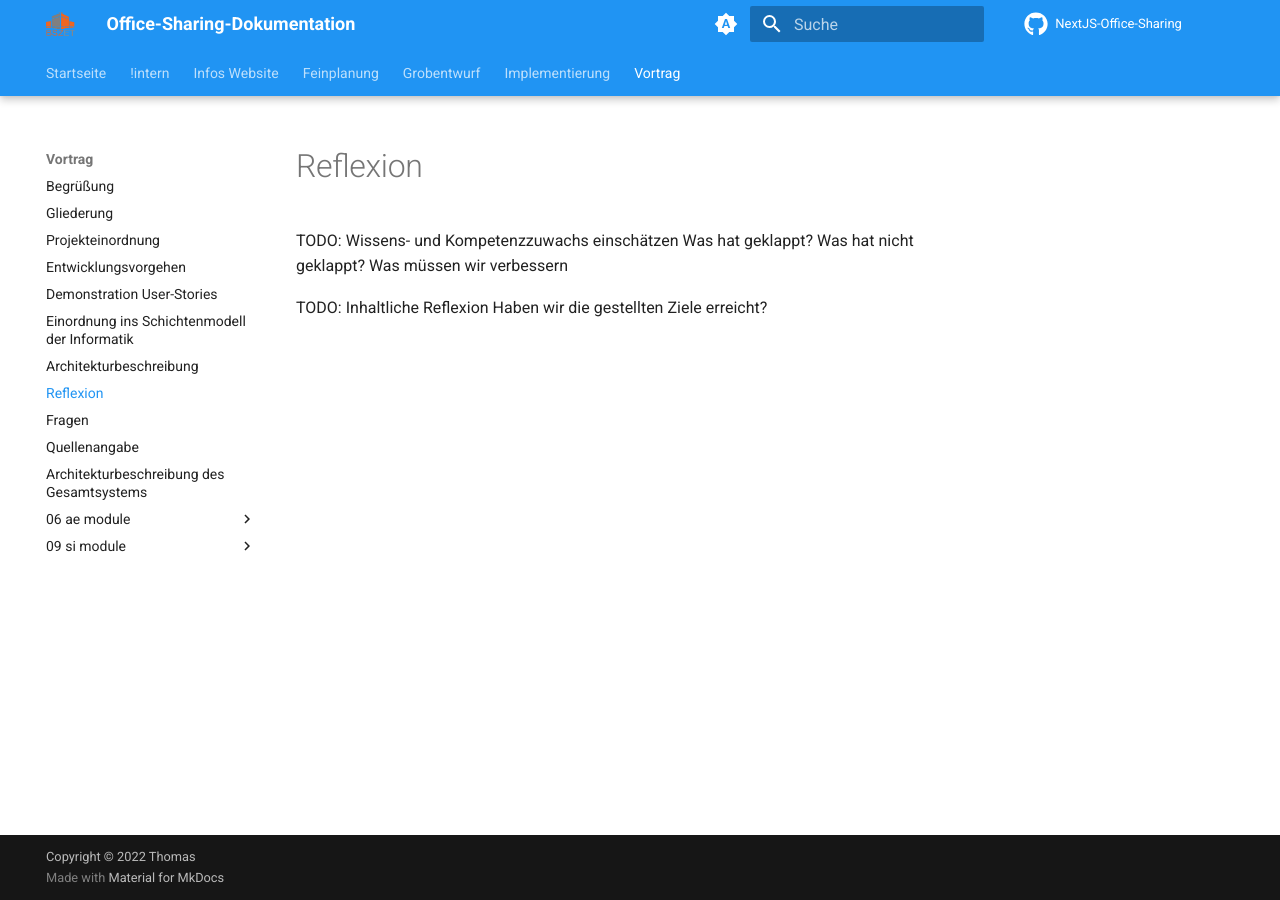
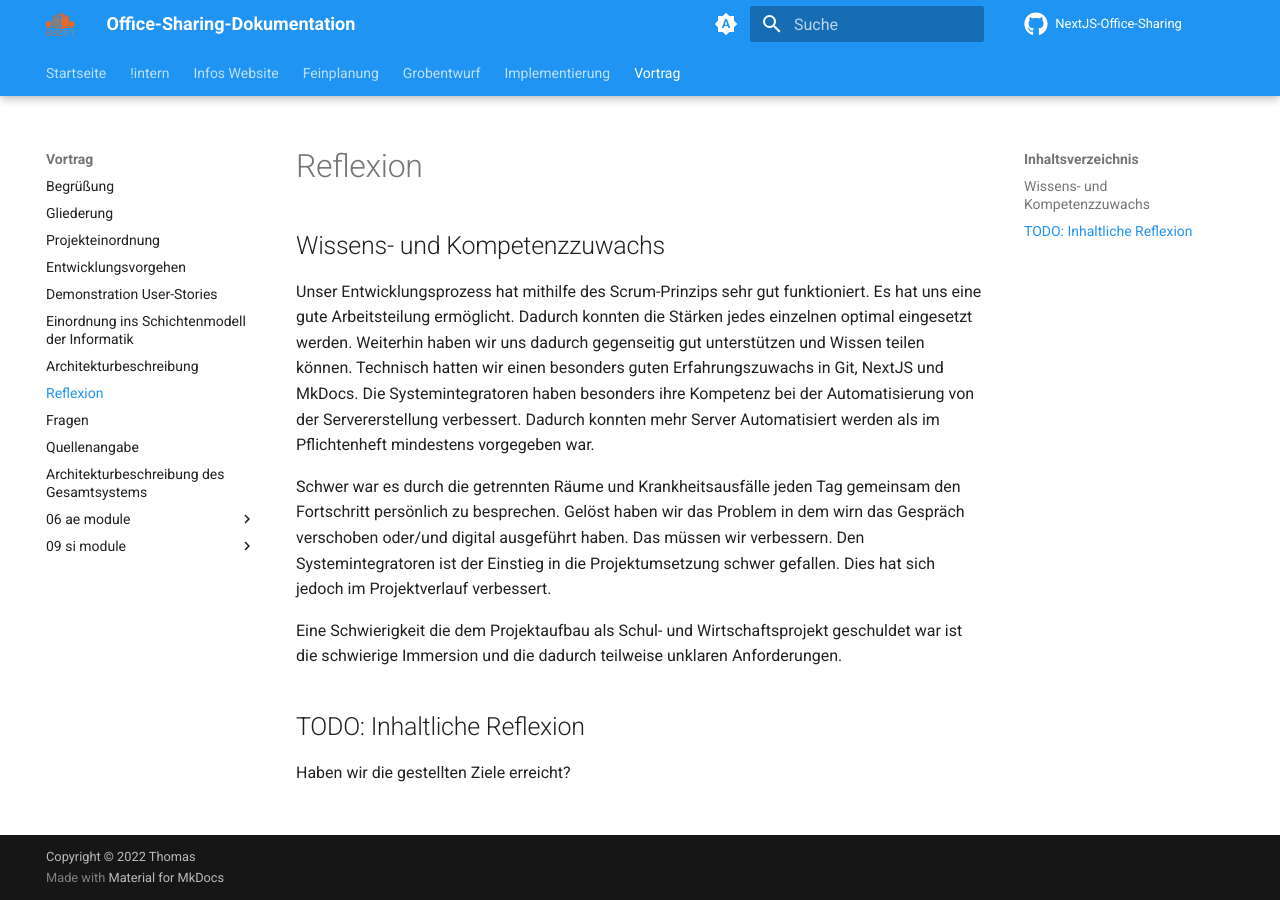
Before and after one commit to gz-bad-erzland-p2/Dokumentation, an MkDocs documentation site: the page built from docs/vortrag/10_reflexion.md, in a window 1280 px wide. Built offline with MkDocs 1.6.1 and Material for MkDocs 9.7.7, drawn with Linux system fonts in a browser that asks for light colours; comment, search, counter and statistics services are not loaded.

Commit message:
Update 10_reflexion.md

```diff
--- a/docs/vortrag/10_reflexion.md
+++ b/docs/vortrag/10_reflexion.md
@@ -1,7 +1,17 @@
 # Reflexion
 
-TODO: Wissens- und Kompetenzzuwachs einschätzen
-Was hat geklappt? Was hat nicht geklappt? Was müssen wir verbessern
+## Wissens- und Kompetenzzuwachs
+Unser Entwicklungsprozess hat mithilfe des Scrum-Prinzips sehr gut funktioniert. Es hat uns eine gute Arbeitsteilung ermöglicht. Dadurch konnten die Stärken jedes einzelnen optimal eingesetzt werden. Weiterhin haben wir uns dadurch gegenseitig gut unterstützen und Wissen teilen können.
+Technisch hatten wir einen besonders guten Erfahrungszuwachs in Git, NextJS und MkDocs.
+Die Systemintegratoren haben besonders ihre Kompetenz bei der Automatisierung von der Servererstellung verbessert.
+Dadurch konnten mehr Server Automatisiert werden als im Pflichtenheft mindestens vorgegeben war.
 
-TODO: Inhaltliche Reflexion
+Schwer war es durch die getrennten Räume und Krankheitsausfälle jeden Tag gemeinsam den Fortschritt persönlich zu besprechen.
+Gelöst haben wir das Problem in dem wirn das Gespräch verschoben oder/und digital ausgeführt haben.
+Das müssen wir verbessern.
+Den Systemintegratoren ist der Einstieg in die Projektumsetzung schwer gefallen. Dies hat sich jedoch im Projektverlauf verbessert.
+
+Eine Schwierigkeit die dem Projektaufbau als Schul- und Wirtschaftsprojekt geschuldet war ist die schwierige Immersion und die dadurch teilweise unklaren Anforderungen.
+
+## TODO: Inhaltliche Reflexion
 Haben wir die gestellten Ziele erreicht?
```
